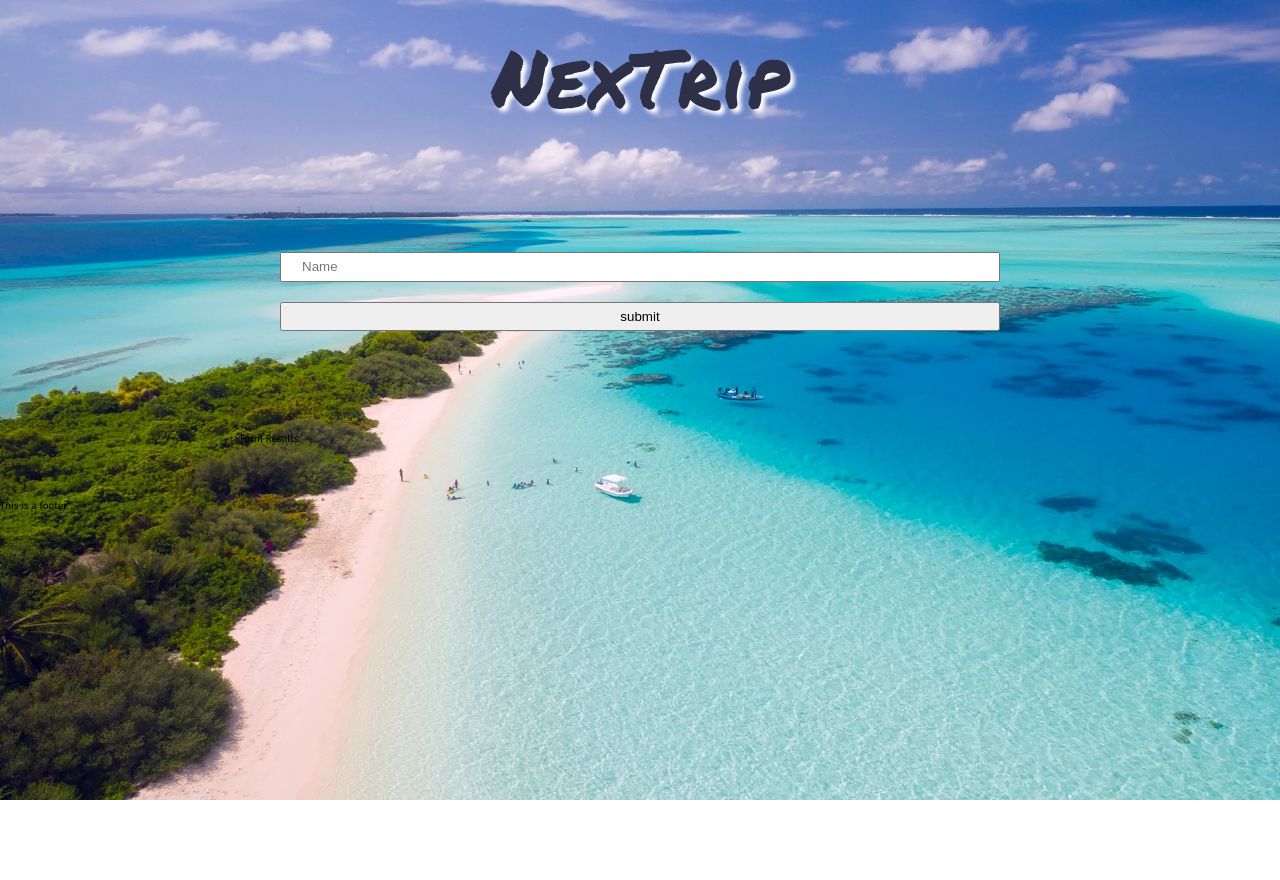
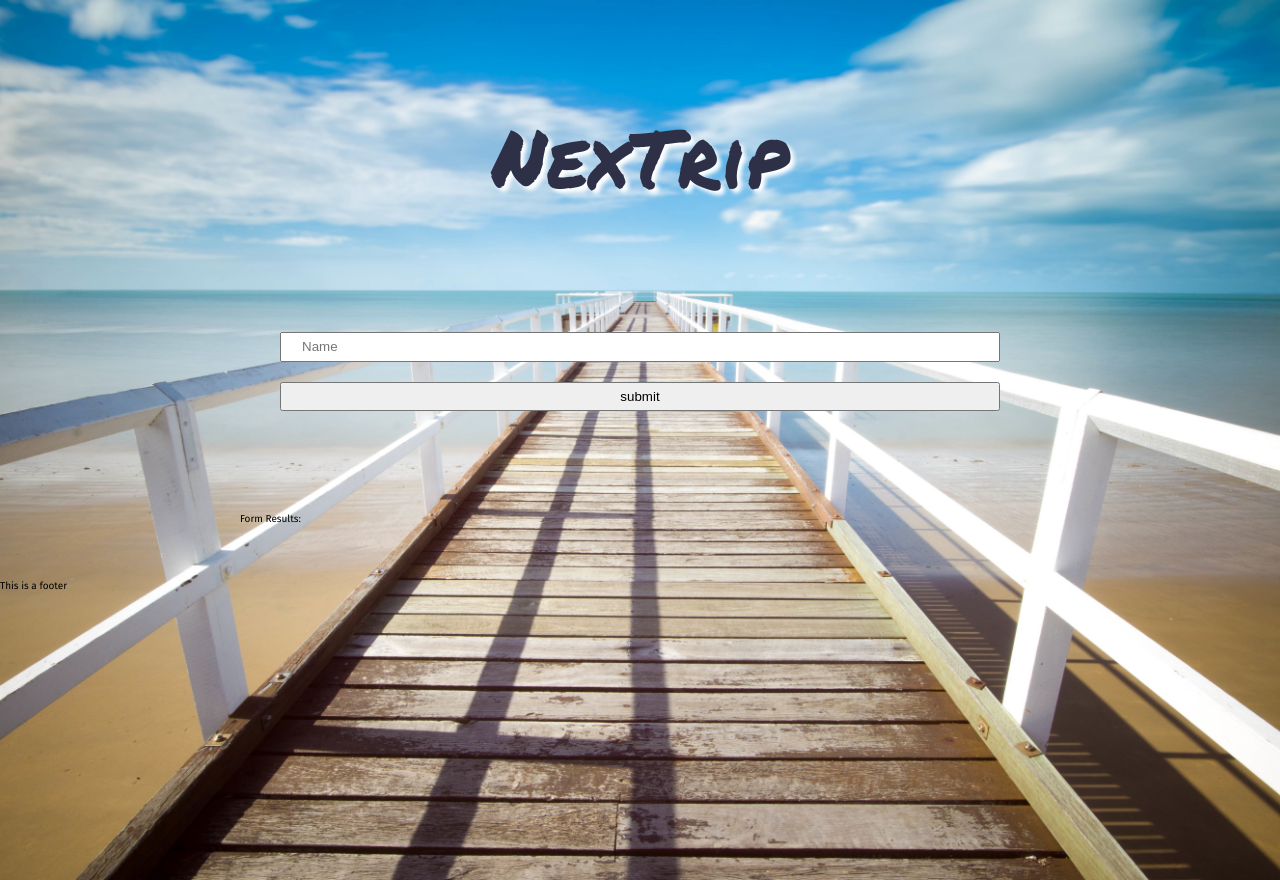
Before and after one commit to dmayes77/NexTrip-travel-app, a website built with webpack: page src/client/views/index.html in a window 1280 px wide. Before the commit the page ends 800 px from the top, so only its background shows below. Built offline with nearby package versions, Linux system fonts and the light colour scheme.

Commit message:
chore: added background img and css to support it

```diff
--- a/src/client/styles/_base.scss
+++ b/src/client/styles/_base.scss
@@ -11,8 +11,9 @@ body {
   margin: 0 auto;
   line-height: 1.65;
   position: relative;
-  background-image: url('../media/beach.jpg');
+  background-image: url('../media/pier.jpg');
   background-size: cover;
+  background-position: center;
 }
 
 main {
--- a/src/client/styles/header.scss
+++ b/src/client/styles/header.scss
@@ -7,6 +7,7 @@ header {
   background-color: transparent;
   font-family: 'Permanent Marker';
   color: $midnight-blue;
+  margin-top: 8rem;
   .title {
     text-shadow: 4px 4px 4px #fff;
     font-size: 8rem;
```
Also changed, not shown: src/client/media/pier.jpg (added).
